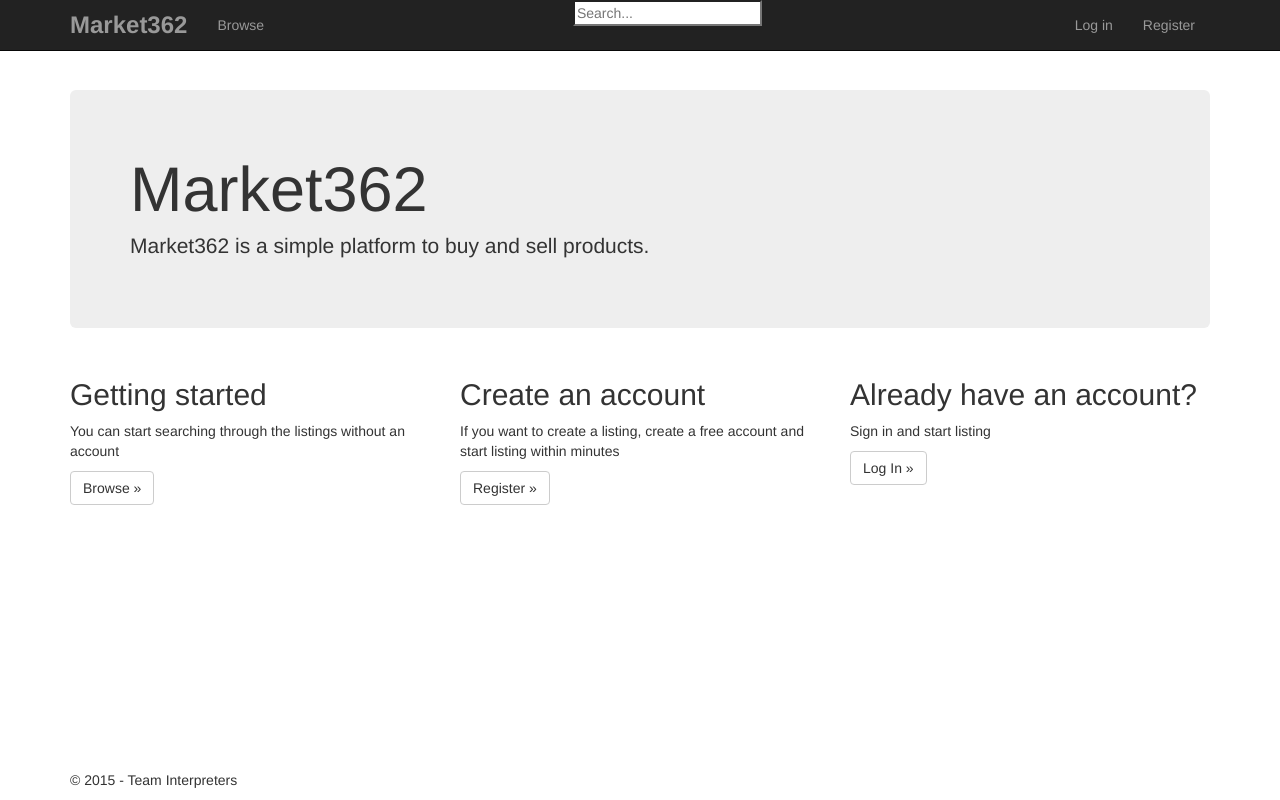
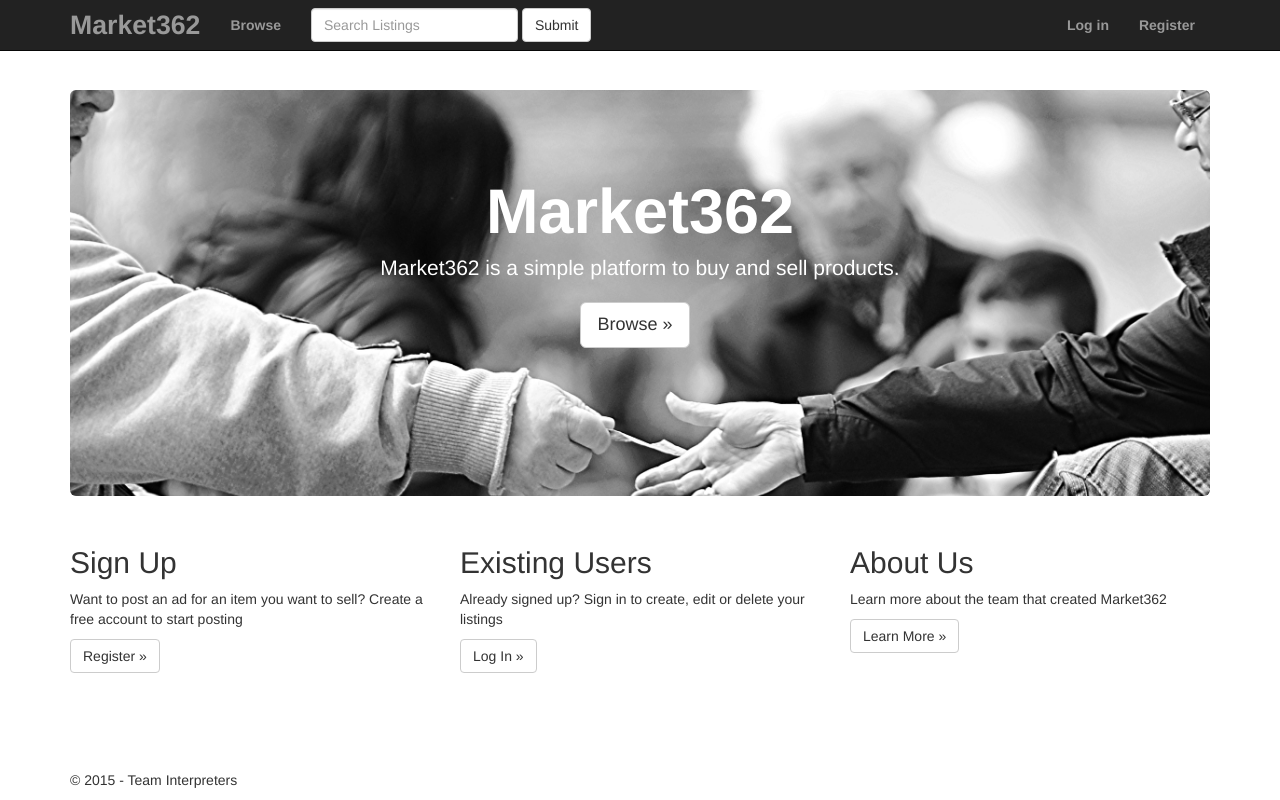
Before and after one commit to sunny-benn/CPSC362-Project, a Django app: page / in a window 1280 px wide. Run offline with Django 3.2, Linux system fonts and the light colour scheme; some libraries are stand-ins or nearby versions.

Commit message:
Improve design, add styling to search

```diff
--- a/project/blog/static/blog/content/site.css
+++ b/project/blog/static/blog/content/site.css
@@ -9,24 +9,39 @@ body {
 	padding-bottom: 40px;
 }
 .navbar {
-	font-style:
+	font-weight: 600;
 }
 .navbar-brand {
-	font-size: 18pt;
-	font-weight: bold;
+	font-size: 20pt;
+	font-weight: 700;
 }
 /* Set padding to keep content from hitting the edges */
 .body-content {
 	padding-left: 15px;
 	padding-right: 15px;
 }
+.jumbotron {
+	color: #ffffff;
+	text-align: center;
+	padding-top: 70px;
+}
+.jumbotron h1{
+	font-weight: 600;
+}
+
+.col-centered {
+  	display: block;
+  	margin-left: auto;
+  	margin-right: auto;
+  	text-align: center;
+}
 
 .footer {
-  position: absolute;
-  bottom: 0;
-  /* Set the fixed height of the footer here */
-  height: 30px;
-  background-color: #ffffff;
+	position: absolute;
+  	bottom: 0;
+  	/* Set the fixed height of the footer here */
+  	height: 30px;
+  	background-color: #ffffff;
 }
 
 .page-header {
@@ -89,6 +104,7 @@ input[type="checkbox"].input-validation-error {
 .listing-detail h1 {
 	word-wrap: break-word;
 }
+
 .thumbnail {
 	padding-bottom: 20px;
 }
--- a/project/blog/templates/blog/base.html
+++ b/project/blog/templates/blog/base.html
@@ -27,11 +27,12 @@
                 <ul class="nav navbar-nav">
                     <li><a href="{% url 'listing_list' %}">Browse</a></li>
 				</ul>
-				<div class="search">
-					<form type="get" action="{% url 'search' %}">
-                    	<input id="search_box" type="text" name="search_box"  placeholder="Search..." >
-                	</form>
-				</div>
+                <form class="navbar-form navbar-left" role="search" type="get" action="{% url 'search' %}">
+                    <div class="form-group">
+                        <input id="search_box" type="text" class="form-control" name="search_box"  placeholder="Search Listings" >
+                    </div>
+                    <button type="submit" class="btn btn-default">Submit</button>
+                </form>
 				{% include 'blog/loginpartial.html' %}
 			</div>
 		</div>
@@ -41,7 +42,6 @@
 		<!-- Content goes here -->
         {% block content %}
         {% endblock %}
-
 
         <footer class="footer">
             <p>&copy; 2015 - Team Interpreters</p>
--- a/project/blog/templates/blog/index.html
+++ b/project/blog/templates/blog/index.html
@@ -1,29 +1,29 @@
 {% extends "blog/base.html" %}
-
+{% load staticfiles %}
 {% block content %}
 
-<div class="jumbotron">
+<div class="jumbotron" style="background: url({% static 'blog/img/cover.jpg' %}); background-size: cover;">
     <h1>Market362</h1>
     <p class="lead">Market362 is a simple platform to buy and sell products.</p>
+    <p><a class="btn btn-default btn-lg" href="{% url 'listing_list' %}">Browse &raquo;</a></p>
+    <br><br>
 </div>
 
 <div class="row">
-    <div class="col-md-4">
-        <h2>Getting started</h2>
-        <p>
-            You can start searching through the listings without an account
-        </p>
-        <p><a class="btn btn-default" href="{% url 'listing_list' %}">Browse &raquo;</a></p>
-    </div>
-    <div class="col-md-4">
-        <h2>Create an account</h2>
-        <p>If you want to create a listing, create a free account and start listing within minutes</p>
+    <div class="col-xs-12 col-md-4">
+        <h2>Sign Up</h2>
+        <p>Want to post an ad for an item you want to sell? Create a free account to start posting</p>
         <p><a class="btn btn-default" href="{% url 'register' %}">Register &raquo;</a></p>
     </div>
-    <div class="col-md-4">
-        <h2>Already have an account?</h2>
-        <p>Sign in and start listing</p>
+    <div class="col-xs-12 col-md-4">
+        <h2>Existing Users</h2>
+        <p>Already signed up? Sign in to create, edit or delete your listings</p>
         <p><a class="btn btn-default" href="{% url 'login' %}">Log In &raquo;</a></p>
+    </div>
+    <div class="col-xs-12 col-md-4">
+        <h2>About Us</h2>
+        <p>Learn more about the team that created Market362</p>
+        <p><a class="btn btn-default" href="">Learn More &raquo;</a></p>
     </div>
 </div>
 
--- a/project/blog/templates/blog/listing_list.html
+++ b/project/blog/templates/blog/listing_list.html
@@ -12,6 +12,10 @@
 {% if user.is_authenticated %}
     <a href="{% url 'listing_new' %}" class="btn btn-default" role="button">+ Create Listing</a>
 {% endif %}
+{% if not listings %}
+	<br><br>
+	<h4>No listings found.</h4>
+{% else %}
 <div class="listing">
 	<div class="row">
 
@@ -42,5 +46,5 @@
 	{% endfor %}
 	</div>
 </div>
-
+{% endif %}
 {% endblock %}
--- a/project/blog/templates/blog/listing_new.html
+++ b/project/blog/templates/blog/listing_new.html
@@ -17,7 +17,7 @@
         {% for field in form %}
         <div class="form-group">
             <label class="control-label col-sm-1">{{ field.label_tag }}</label>
-            <div class="col-sm-11">{{ field }}</div>
+            <div class="col-sm-11 form-control">{{ field }}</div>
             <span style="color:red;">{{ field.errors }}</span>
             {% if field.help_text %}
             <p class="help">{{ field.help_text|safe }}</p>
@@ -35,6 +35,7 @@
             {% endif %}
         </div>
         {% endfor %}
+        <br>
         <div class="form-group">
             <div class="col-md-offset-1 col-md-11">
                 <input type="hidden" name="next" value="{% url 'listing_list' %}" />
--- a/project/blog/templates/blog/listing_update.html
+++ b/project/blog/templates/blog/listing_update.html
@@ -35,6 +35,7 @@
             {% endif %}
         </div>
         {% endfor %}
+        <br>
         <div class="form-group">
             <div class="col-md-offset-1 col-md-11">
                 <input type="hidden" name="next" value="{% url 'listing_list' %}" />
--- a/project/blog/templates/blog/login.html
+++ b/project/blog/templates/blog/login.html
@@ -33,7 +33,7 @@
                     <div class="col-md-offset-2 col-md-10">
                         <input type="hidden" name="next" value="{{ next }}" />
                         <input type="submit" value="Log in" class="btn btn-default" />
-                        <p>Not a member? Register <a href="{% url 'register' %}">here</a>.</p>
+                        <p style="padding-top:10px;">Not a member? Register <a href="{% url 'register' %}">here</a>.</p>
                     </div>
                 </div>
             </form>
--- a/project/blog/templates/blog/loginpartial.html
+++ b/project/blog/templates/blog/loginpartial.html
@@ -5,7 +5,7 @@
 <ul class="nav navbar-nav navbar-right">
 
     {% if user.is_authenticated %}
-    <li class="navbar-text">You are logged in as {{ user.username }}</li>
+    <li class="navbar-text">You are logged in as <span style="color:white;">{{ user.username }}</span></li>
     <li><a href="{% url 'logout' %}">Log Out</a></li>
 
     {% else %}
```
Also changed, not shown: project/blog/templates/blog/listing_detail.html (+10 -5 lines), project/blog/templates/blog/register.html (+4 -9 lines), project/blog/static/blog/img/cover.jpg (added).
